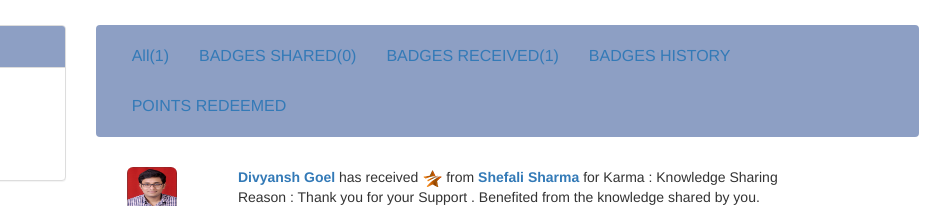
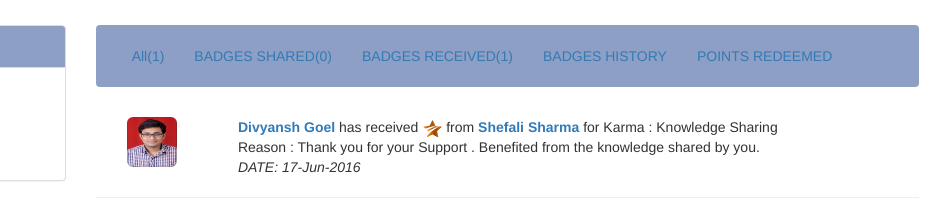
Before and after one commit to divugoel/Bootcamp, a plain HTML site: page reap/badge.html in a window 1280 px wide. Shown: the part 61-267 px from the top of the page, 346-1280 px from the left. Drawn offline with nearby package versions, Linux system fonts and the light colour scheme.

Commit message:
badge correction in my lapi

```diff
--- a/reap/badge.html
+++ b/reap/badge.html
@@ -191,7 +191,7 @@
 
     </div>
     <div class="collapse navbar-collapse" id="badges" style="background:#8d9fc4; color:#ffffff;padding:5px;font-size:14px">
-    <ul class="nav navbar-nav" style="font-size:16px">
+    <ul class="nav navbar-nav">
 
         <li><a href="#">All(1)</a></li>
         <li><a href="#">BADGES SHARED(0)</a></li>
```
